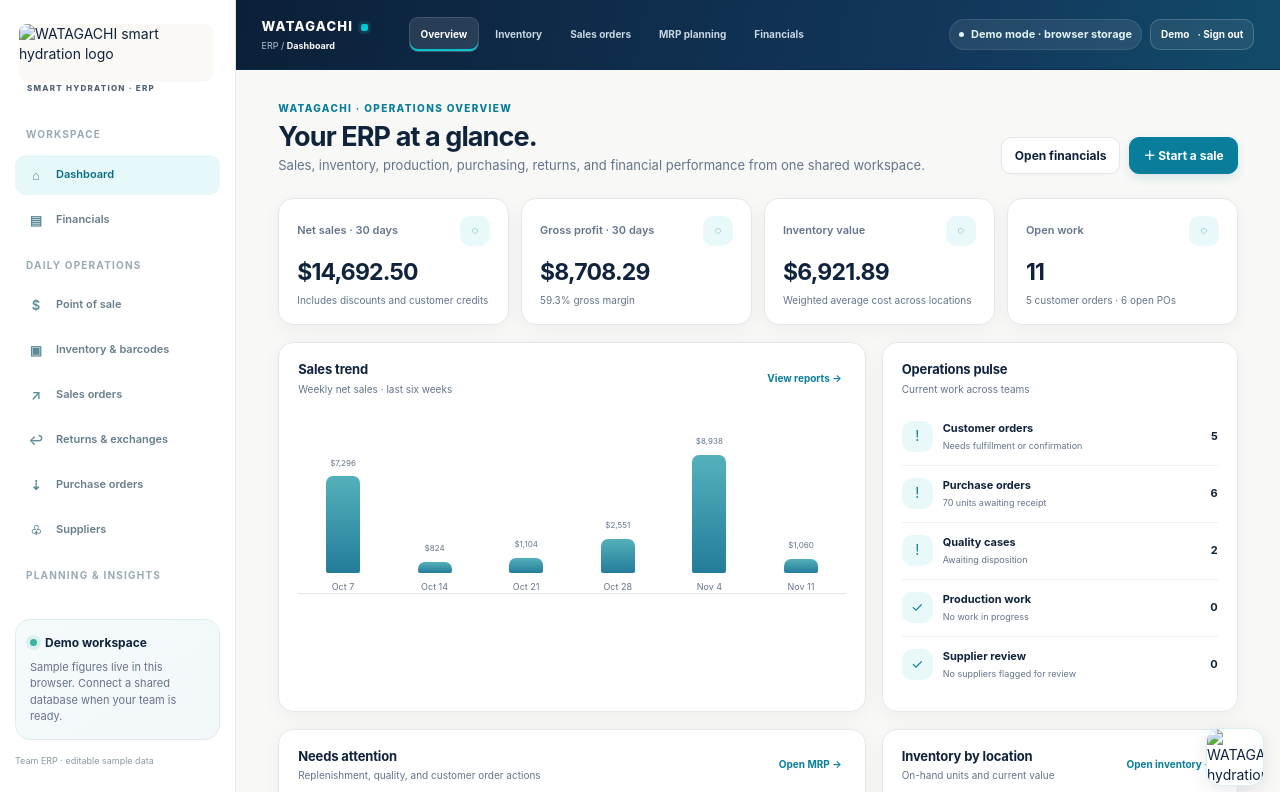
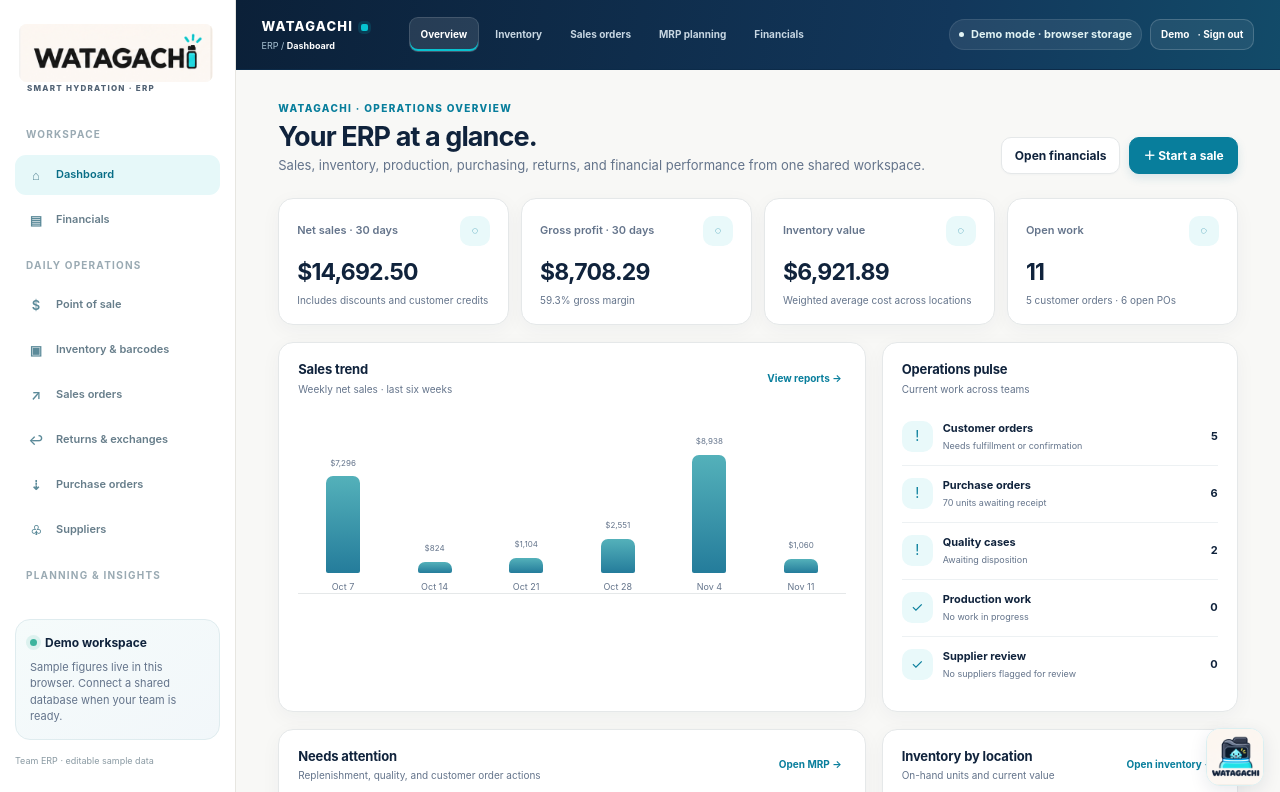
Before and after one commit to bransonmanning-prog/WATAGACHI, a plain HTML site: page app.html in a window 1280 px wide. Shown: the top 792 px of the page. Drawn offline with Linux system fonts and the light colour scheme; sample sign-in values are in the browser's storage; files whose address does not match are found by name.

Commit message:
Update image source paths in app.html

```diff
--- a/app.html
+++ b/app.html
@@ -101,7 +101,7 @@
 <body>
 <div class="app">
   <aside class="sidebar">
-    <a class="brand" href="#" aria-label="WATAGACHI home"><img class="brand-logo" src="assets/watagachi-wordmark.png" alt="WATAGACHI smart hydration logo"/><span class="brand-caption">SMART HYDRATION · ERP</span></a>
+    <a class="brand" href="#" aria-label="WATAGACHI home"><img class="brand-logo" src="watagachi-wordmark.png" alt="WATAGACHI smart hydration logo"/><span class="brand-caption">SMART HYDRATION · ERP</span></a>
     <nav class="navgroup" aria-label="Main navigation">
       <div class="navlabel">Workspace</div>
       <button class="navbtn active" data-view="dashboard"><span class="nav-plain-icon">⌂</span>Dashboard</button>
@@ -259,7 +259,7 @@
       <article class="card"><div class="card-head"><div><div class="card-title">Sign in / create account</div><div class="card-sub">New accounts default to customer access. Promote team accounts to staff or manager in Supabase before they load shared ERP data.</div></div></div><div class="card-body"><form id="authForm" class="module-form"><div class="control"><label>Email</label><input name="email" type="email" required></div><div class="control"><label>Password</label><input name="password" type="password" required minlength="6"></div><div class="module-actions"><button class="btn primary" name="mode" value="signin">Sign in</button><button class="btn" name="mode" value="signup">Create account · approval needed</button><button class="btn" id="signOut" type="button">Sign out</button></div></form><p class="form-note" id="authStatus">No signed-in user</p></div></article></div>
       <article class="card section-gap"><div class="card-head"><div><div class="card-title">Sample data controls</div><div class="card-sub">Six months of generated sales history; current product names, barcodes, BOMs, suppliers, and policies can be edited.</div></div><button class="btn" type="button" id="resetAllData">Restore WATAGACHI sample data</button></div><div class="card-body"><p class="form-note">When Supabase is connected, use database policies that allow only authenticated team members. Real customer identity and payment processing are outside this class demo.</p></div></article>
     </section>
-    <img class="corner-mascot" src="assets/watagachi-mascot-logo.png" alt="WATAGACHI hydration buddy logo" aria-hidden="true"/><div class="toast" id="toast" role="status" aria-live="polite"></div>
+    <img class="corner-mascot" src="watagachi-mascot-logo.png" alt="WATAGACHI hydration buddy logo" aria-hidden="true"/><div class="toast" id="toast" role="status" aria-live="polite"></div>
   </main>
 </div>
 
@@ -370,7 +370,7 @@ function renderParentProductPreview(p){
   const file=productPhotoFiles[p.id]?.[slug]||productPhotoFiles[p.id]?.default;
   const title=`${p.name} · ${p.size||'Custom size'}`;
   const alt=selected?`${title} in ${selected}`:title;
-  const art=file?`<img src="assets/product-images/${file}" alt="${htmlSafe(alt)}" loading="lazy">`:`<div class="parent-preview-placeholder"><span class="mini-bottle" aria-hidden="true"></span><span>Product photo can be added<br>for this parent item</span></div>`;
+  const art=file?`<img src="product-images/${file}" alt="${htmlSafe(alt)}" loading="lazy">`:`<div class="parent-preview-placeholder"><span class="mini-bottle" aria-hidden="true"></span><span>Product photo can be added<br>for this parent item</span></div>`;
   const colorControls=colors.length?`<div class="parent-color-list" role="group" aria-label="Choose product color">${colors.map(c=>{const key=c.toLowerCase().trim().replace(/[^a-z0-9]+/g,'-').replace(/^-|-$/g,'');const swatch=productSwatches[key]||'#dce9ed';return`<button type="button" class="parent-color-chip ${c===selected?'active':''}" data-preview-color="${htmlSafe(c)}" aria-pressed="${c===selected}"><span class="parent-color-dot" style="--swatch:${swatch}"></span>${htmlSafe(c)}</button>`}).join('')}</div>`:'';
   const colorMeta=selected?` · ${htmlSafe(selected)} finish`:' · Single finish';
   const hint=colors.length?'Choose a finish to view its product photo. Color names remain editable above.':'Photo preview · No color variants configured for this item.';
```
